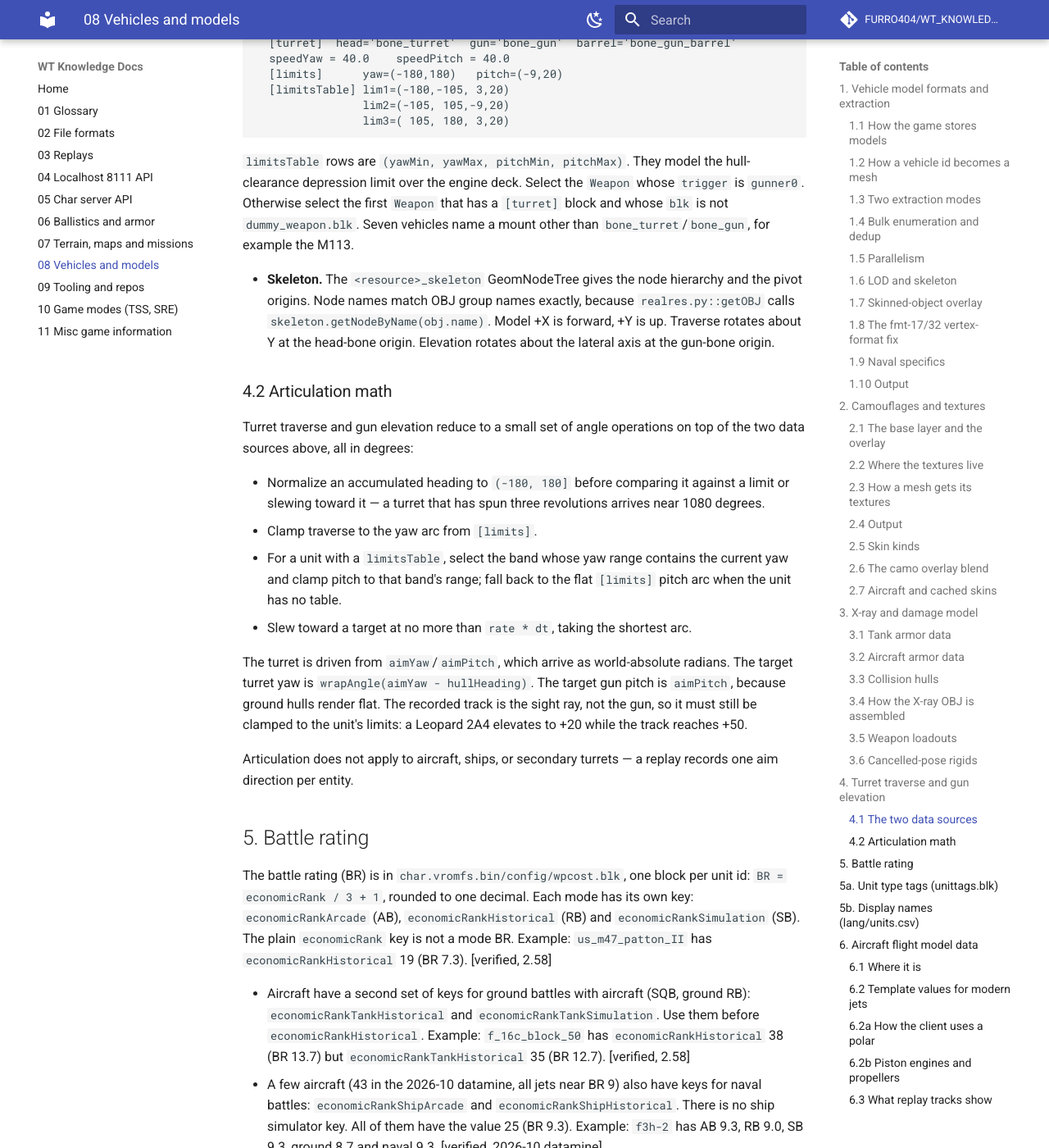
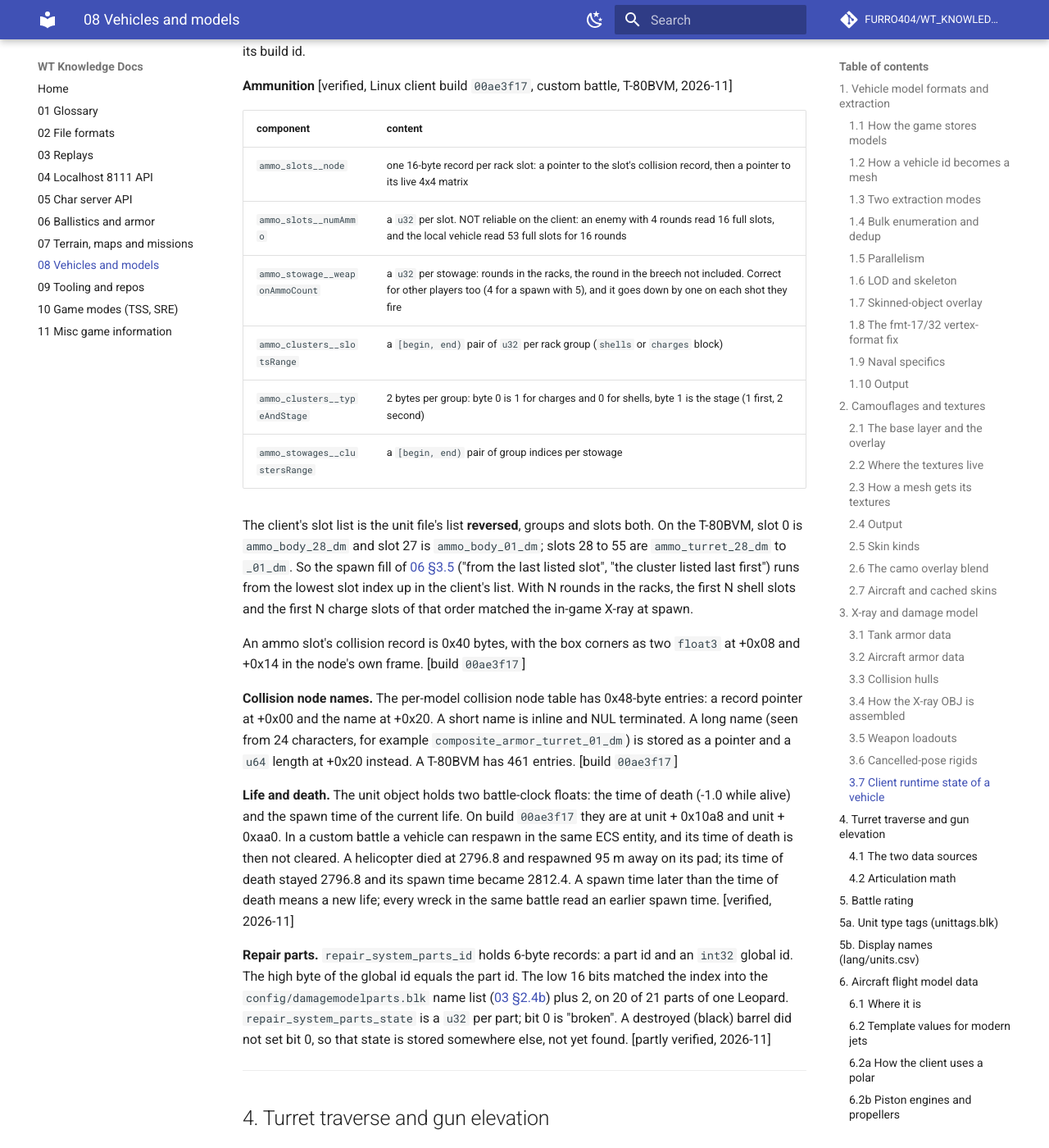
Before and after one commit to FURRO404/WT_KNOWLEDGE_DOCS, an MkDocs documentation site: the page built from docs/08-vehicles-and-models.md, in a window 1280 px wide and 1400 px high, scrolled down 11245 px. Shown: the whole window at 82% size. Built offline with MkDocs 1.6.1 and Material for MkDocs 9.7.7, drawn with Linux system fonts in a browser that asks for light colours; comment, search, counter and statistics services are not loaded; some of the changed text lies outside the part shown.

Commit message:
Client runtime state: ammo rack components and reversed slot order, spawn time, numbered barrels; packed land weight atlas; regional vromfs timing

```diff
--- a/docs/08-vehicles-and-models.md
+++ b/docs/08-vehicles-and-models.md
@@ -470,12 +470,75 @@ rail meshes baked into the base model, hidden by default) and
 hangs from. Each weapon BLK carries a `mesh` param naming the ordnance
 dynmodel. Output is a per-unit loadout JSON.
 
+Each `Weapon` block also names its damage parts with `barrelDP` and
+`breechDP`. Do not take a numbered barrel name as the main gun. On the
+T-80BVM, `gun_barrel_dm` / `cannon_breech_dm` is the 125 mm gun,
+`gun_barrel_01_dm` is the coaxial PKTM and `gun_barrel_02_dm` is the NSV. The
+Pantsir SM-SV has no plain name at all: its four 30 mm 2A38M barrels are
+`gun_barrel_01_dm` to `_04_dm` (breeches `cannon_breech_01_dm` and `_02_dm`),
+and `gun_barrel_05_dm` is the 57E6M missile launcher. [verified, datamine,
+2026-11]
+
 ### 3.6 Cancelled-pose rigids
 
 Tanks and planes need opposite handling. A ground vehicle renders a
 cancelled-pose node untransformed. An aircraft applies the wtm to it. Use a
 per-class switch: untransformed for ground, apply the wtm for aircraft. The
 per-vehicle export step sets it from the vehicle class.
+
+### 3.7 Client runtime state of a vehicle
+
+This section is about the running client, not the datamine. The client keeps
+vehicle state in daECS components (looked up by the FNV-1a hash of the name)
+and in a native unit object. Component names are stable across patches. Unit
+object offsets move with each build, so each one carries its build id.
+
+**Ammunition** [verified, Linux client build `00ae3f17`, custom battle,
+T-80BVM, 2026-11]
+
+| component | content |
+|---|---|
+| `ammo_slots__node` | one 16-byte record per rack slot: a pointer to the slot's collision record, then a pointer to its live 4x4 matrix |
+| `ammo_slots__numAmmo` | a `u32` per slot. NOT reliable on the client: an enemy with 4 rounds read 16 full slots, and the local vehicle read 53 full slots for 16 rounds |
+| `ammo_stowage__weaponAmmoCount` | a `u32` per stowage: rounds in the racks, the round in the breech not included. Correct for other players too (4 for a spawn with 5), and it goes down by one on each shot they fire |
+| `ammo_clusters__slotsRange` | a `[begin, end)` pair of `u32` per rack group (`shells` or `charges` block) |
+| `ammo_clusters__typeAndStage` | 2 bytes per group: byte 0 is 1 for charges and 0 for shells, byte 1 is the stage (1 first, 2 second) |
+| `ammo_stowages__clustersRange` | a `[begin, end)` pair of group indices per stowage |
+
+The client's slot list is the unit file's list **reversed**, groups and slots
+both. On the T-80BVM, slot 0 is `ammo_body_28_dm` and slot 27 is
+`ammo_body_01_dm`; slots 28 to 55 are `ammo_turret_28_dm` to `_01_dm`. So the
+spawn fill of [06 §3.5](06-ballistics-and-armor.md) ("from the last listed
+slot", "the cluster listed last first") runs from the lowest slot index up in
+the client's list. With N rounds in the racks, the first N shell slots and the
+first N charge slots of that order matched the in-game X-ray at spawn.
+
+An ammo slot's collision record is 0x40 bytes, with the box corners as two
+`float3` at +0x08 and +0x14 in the node's own frame. [build `00ae3f17`]
+
+**Collision node names.** The per-model collision node table has 0x48-byte
+entries: a record pointer at +0x00 and the name at +0x20. A short name is
+inline and NUL terminated. A long name (seen from 24 characters, for example
+`composite_armor_turret_01_dm`) is stored as a pointer and a `u64` length at
++0x20 instead. A T-80BVM has 461 entries. [build `00ae3f17`]
+
+**Life and death.** The unit object holds two battle-clock floats: the time
+of death (-1.0 while alive) and the spawn time of the current life. On build
+`00ae3f17` they are at unit + 0x10a8 and unit + 0xaa0. In a custom battle a
+vehicle can respawn in the same ECS entity, and its time of death is then not
+cleared. A helicopter died at 2796.8 and respawned 95 m away on its pad; its
+time of death stayed 2796.8 and its spawn time became 2812.4. A spawn time
+later than the time of death means a new life; every wreck in the same
+battle read an earlier spawn time. [verified, 2026-11]
+
+**Repair parts.** `repair_system_parts_id` holds 6-byte records: a part id and
+an `int32` global id. The high byte of the global id equals the part id. The
+low 16 bits matched the index into the `config/damagemodelparts.blk` name
+list ([03 §2.4b](03-replays.md#24b-spawns-ecs-messages-and-damage-state)) plus
+2, on 20 of 21 parts of one Leopard. `repair_system_parts_state` is a `u32` per
+part; bit 0 is "broken". A destroyed (black) barrel did not set bit 0, so
+that state is stored somewhere else, not yet found. [partly verified,
+2026-11]
 
 ---
 
```
Also changed, not shown: docs/02-file-formats.md (+2 -1 lines), docs/06-ballistics-and-armor.md (+6 -0 lines), docs/07-terrain-maps-and-missions.md (+27 -0 lines).
